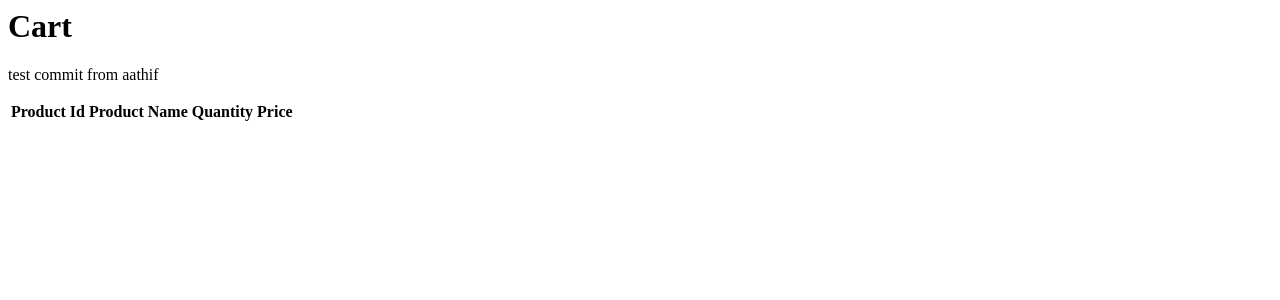
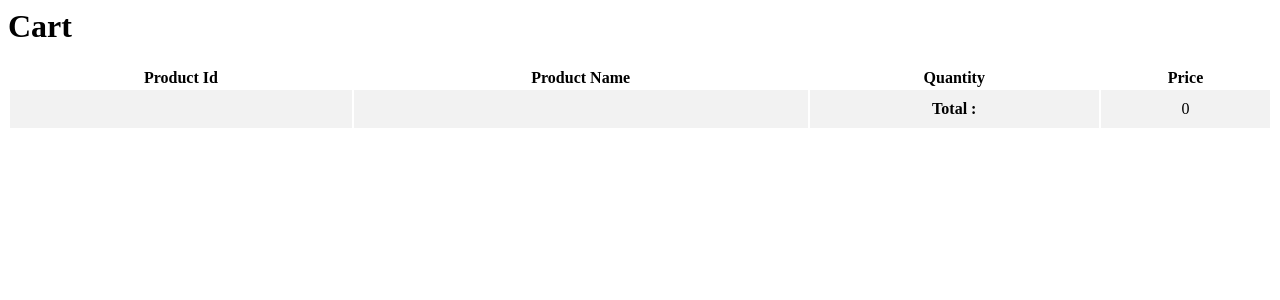
Before and after one commit to aathif2001/CS-level-2-Project, a PHP site: page /cart.php in a window 1280 px wide. Shown: the top 300 px of the page. Run offline with PHP 8.4, Linux system fonts and the light colour scheme; data that the repository does not hold is empty.

Commit message:
complete all cart functionalities

```diff
--- a/admin/style.css
+++ b/admin/style.css
@@ -17,7 +17,6 @@ nav{
   position: relative;
   top: 0;
   bottom: 0;
-  /* height: 100vh; */
   left: 0;
   background: #fff;
   width: 280px;
--- a/cart.php
+++ b/cart.php
@@ -1,12 +1,23 @@
 <html>
 <head>
     <title>Cart</title>
+    <style>
+        table {
+        margin-top: 15px;
+        width: 100%;
+        }
+        table tr:nth-child(even) {
+        background-color: #f2f2f2;
+        }
+        table td {
+        padding: 10px;
+        text-align: center;
+        }
+    </style>
 </head>
 
 <body>
     <h1>Cart</h1>
-    <!-- should store in cookies  -->
-    <p>test commit from aathif</p>
 
     <table>
         <tr>
@@ -20,9 +31,11 @@
 
     include 'conn.php';
 
-    $cart_items = array();
-    $encode_cookie = "store_prodct_".$_POST['productid'];
-    setcookie( $encode_cookie, 1);
+    $total = 0;
+    if (isset($_POST['productid'])){
+        $encode_cookie = "store_prodct_".$_POST['productid'];
+        setcookie( $encode_cookie, 1);
+    }
 
     foreach ($_COOKIE as $key => $el) {
         if (substr($key,0,13) == "store_prodct_") {
@@ -31,15 +44,22 @@
             $sql = "SELECT product_name, price FROM products WHERE product_id='$product_id'";
             $result = $conn->query($sql);
             $row = $result->fetch_assoc();
-            echo "<tr><td>".$product_id."</td><td>".$row['product_name']."</td><td>".$el."</td><td>".$row['price']."</td></tr>";
+
+            if($row != NULL){
+
+                global $total;
+                $total += $row['price'];
+
+                echo "<tr><td>".$product_id."</td><td>".$row['product_name']."</td><td>".$el."</td><td>".$row['price']."</td></tr>";
+            }
         }
     }
 ?>
         <tr>
             <td></td>
             <td></td>
-            <td></td>
-            <td></td>
+            <td><b>Total : </b></td>
+            <td><?php echo $total; ?></td>
         </tr>
     </table>
 
```
